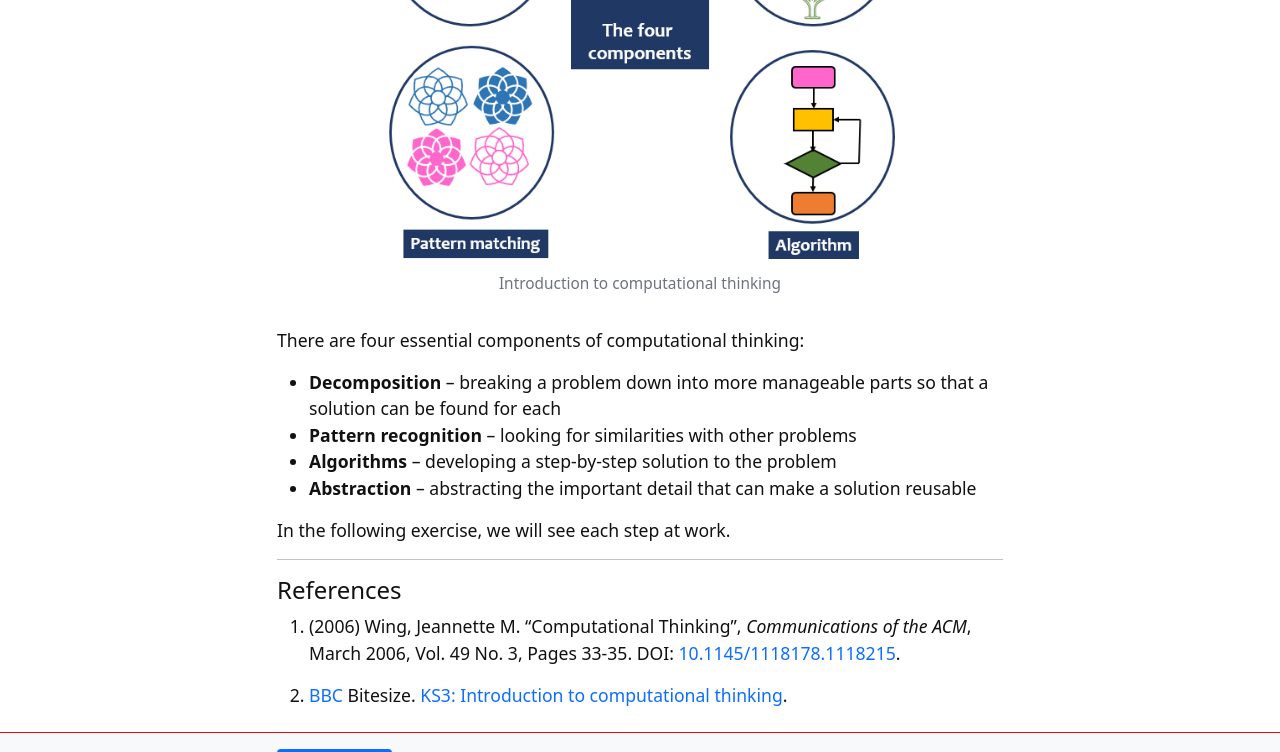
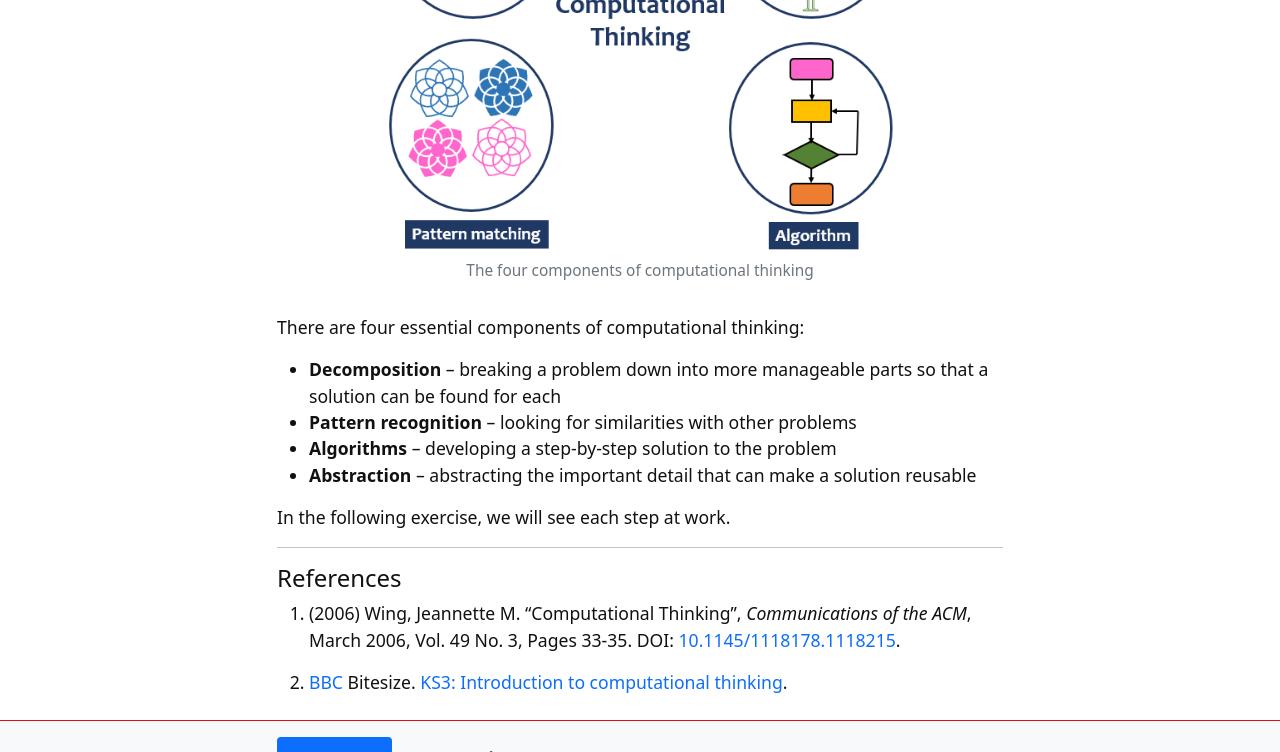
Before and after one commit to weaverbel/intro-computational-thinking, a Jekyll site: the page built from content/0-intro.md, in a window 1280 px wide and 900 px high, scrolled down 859 px, cut to the strip 0-752 px from the top of the window. Built offline with Jekyll 4.4.1, drawn with Linux system fonts in a browser that asks for light colours.

Commit message:
Update 0-intro.md
change caption and image

```diff
--- a/content/0-intro.md
+++ b/content/0-intro.md
@@ -13,7 +13,7 @@ The BBC provides a good definition:
 
 *"Computers can be used to help us solve problems. However, before a problem can be tackled, the problem itself and the ways in which it could be solved need to be understood. Computational thinking allows us to do this ... (it) allows us to take a complex problem, understand what the problem is and develop possible solutions. We can then present these solutions in a way that a computer, a human, or both, can understand."*
 
-{% include figure.html img="comp-diagram.png" alt="The four components" caption="Introduction to computational thinking" width="75%" %}
+{% include figure.html img="ct-diagram.png" alt="The four components" caption="The four components of computational thinking" width="75%" %}
 
 There are four essential components of computational thinking:
 
```
